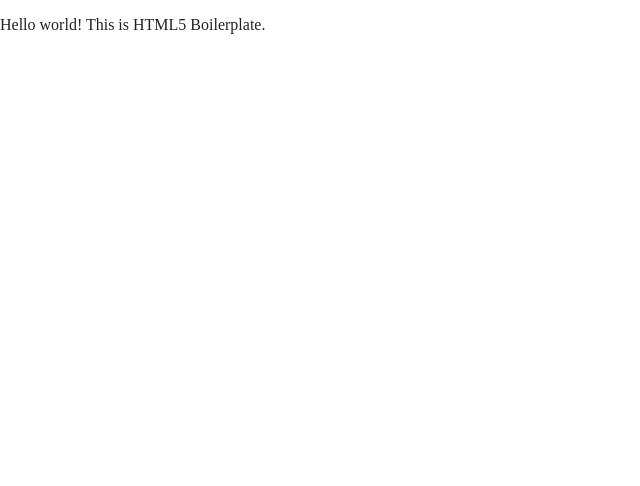
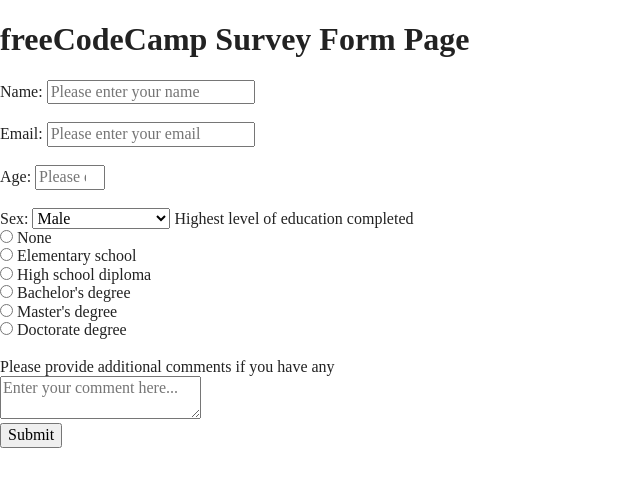
Before and after one commit to Austin-tam/freeCodeCamp_SurveyForm, a website built with Parcel: page index.html in a window 1280 px wide. Shown: the whole page, without its empty margins (0-640 px from the left). Built offline with nearby package versions, Linux system fonts and the light colour scheme.

Commit message:
added element structure to form

```diff
--- a/index.html
+++ b/index.html
@@ -23,19 +23,59 @@
 </head>
 
 <body>
-
-  <!-- Add your site or application content here -->
-  <p>Hello world! This is HTML5 Boilerplate.</p>
   <script src="js/vendor/modernizr-3.11.2.min.js"></script>
   <script src="js/plugins.js"></script>
   <script src="js/main.js"></script>
 
-  <!-- Google Analytics: change UA-XXXXX-Y to be your site's ID. -->
-  <script>
-    window.ga = function () { ga.q.push(arguments) }; ga.q = []; ga.l = +new Date;
-    ga('create', 'UA-XXXXX-Y', 'auto'); ga('set', 'anonymizeIp', true); ga('set', 'transport', 'beacon'); ga('send', 'pageview')
-  </script>
-  <script src="https://www.google-analytics.com/analytics.js" async></script>
+  <div id="main">
+    <h1 id="title">freeCodeCamp Survey Form Page</h1>
+
+    <p id="description"></p>
+
+    <form action="/js/main.js" id="survey-form">
+      <label class="form-label" for="name" id="name-label">Name: </label>
+      <input type="text" id="name" name="name" placeholder="Please enter your name"><br><br>
+
+      <label class="form-label" for="email" id="email-label">Email: </label>
+      <input type="email" id="email" name="email" placeholder="Please enter your email"><br><br>
+
+      <label class="form-label" for="number" id="number-label">Age: </label>
+      <input type="number" id="number" name="number" min="1" max="150" placeholder="Please enter your age"><br><br>
+
+      <label class="form-label" for="dropdown" id="dropdown-label">Sex: </label>
+      <select id="dropdown" name="sex">
+        <option value="male">Male</option>
+        <option value="female">Female</option>
+        <option value="pref">Prefer Not To Say</option>
+      </select>
+
+      <label class="form-label" id="education-label">Highest level of education completed</label><br>
+
+      <input type="radio" id="none" name="none" value="none">
+      <label for="none" id="none-label">None</label><br>
+
+      <input type="radio" id="elementary" name="elementary" value="elementary">
+      <label for="elementary" id="elementary-label">Elementary school</label><br>
+
+      <input type="radio" id="high-school" name="high-school" value="high-school">
+      <label for="high-school" id="high-school-label">High school diploma</label><br>
+
+      <input type="radio" id="bachelor" name="bachelor" value="bachelor">
+      <label for="bachelor" id="bachelor-label">Bachelor's degree</label><br>
+
+      <input type="radio" id="" name="" value="master">
+      <label for="" id="">Master's degree</label><br>
+
+      <input type="radio" id="" name="" value="doctorate">
+      <label for="" id="">Doctorate degree</label><br><br>
+
+      <label class="form-label" for="comments" id="comments-label">Please provide additional comments if you have any</label><br>
+      <textarea id="comments" name="comments" placeholder="Enter your comment here..."></textarea><br>
+
+      <input type="submit" value="Submit">
+    </form>
+
+  </div>
 </body>
 
 </html>
```
